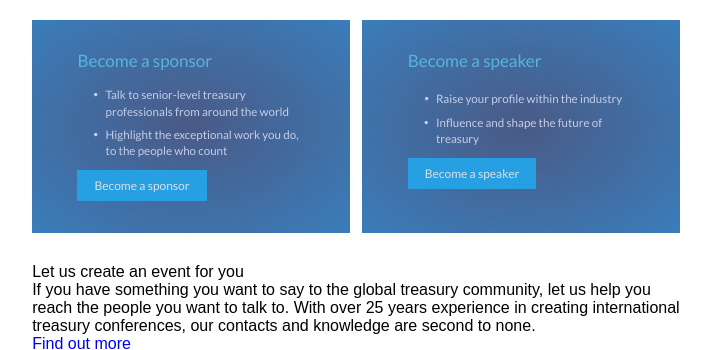
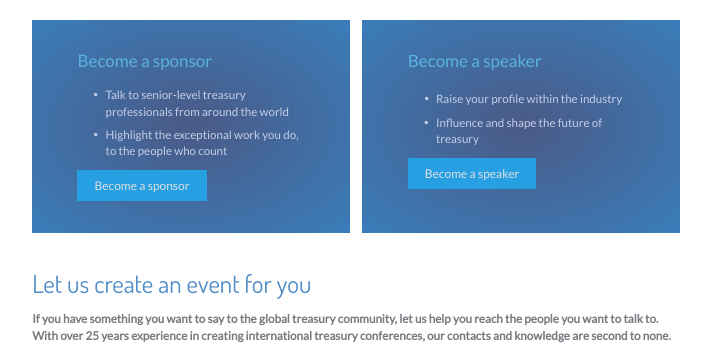
Before and after one commit to Abhijeet-Portfolio/EuroFinance, a plain HTML site: page conferences.html in a window 1280 px wide. Shown: the part 975-1325 px from the top of the page, without its empty margins (284-995 px from the left). Drawn offline with Linux system fonts and the light colour scheme.

Commit message:
conference event section css done

```diff
--- a/assets/css/style(conference).css
+++ b/assets/css/style(conference).css
@@ -370,7 +370,7 @@ nav a {
 .become .wrapper div {
   box-sizing: border-box;
   width: 49%;
-  margin: 30px 0;
+  margin: 30px 0 34px;
   padding: 30px 7%;
   background-image: radial-gradient(#4a5a86, #3a7dba);
   font-family: 'lato', sans-serif;
@@ -410,6 +410,32 @@ nav a {
 
 /* become section end */
 
+/* event section start */
+
+.event h4 {
+  color: #4f8cc8;
+  font-family: 'dosis',sans-serif;
+  font-size: 25px;
+}
+
+.event p {
+  margin: 11px 0 25px;
+  color: #7b7881;
+  font-family: 'lato',sans-serif;
+  font-size: 11.7px;
+  font-weight: 600;
+  line-height: 1.4;
+}
+
+.event a {
+  padding: 7px 4%;
+  background-color: #269fe3;
+  color: #c8e4f5;
+  font-size: 12px;
+}
+
+/* event section end */
+
 /*=================================
   main styling ends here
 =================================*/
```
